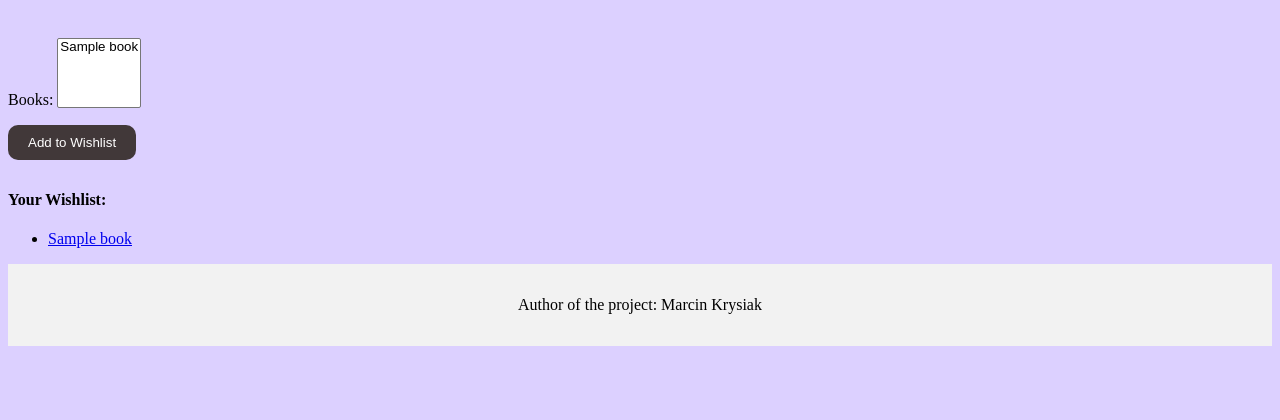
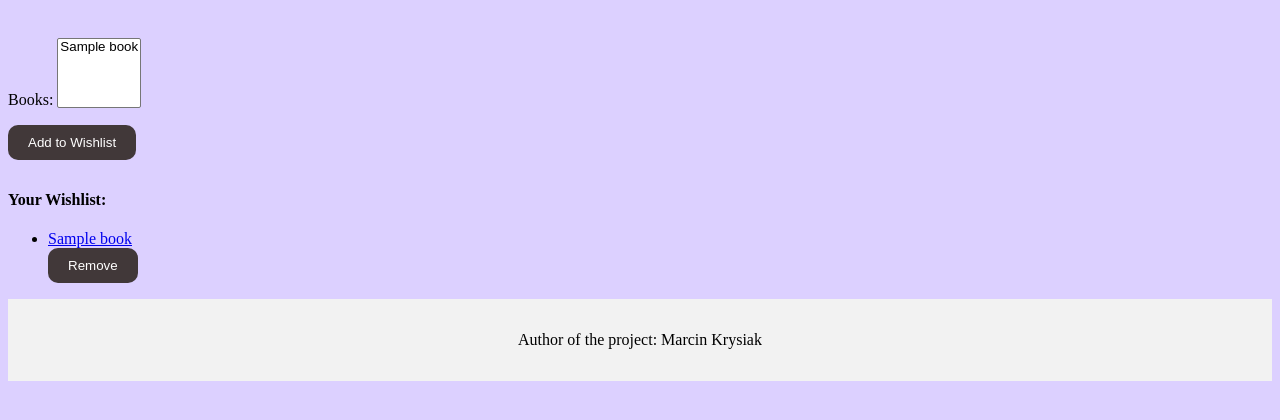
Before and after one commit to marcin-design/Bookstore-Community, a Django app: page /wishlist/ in a window 1280 px wide. Shown: the part 254-674 px from the top of the page. Run offline with Django 4.2, Linux system fonts and the light colour scheme; a user stored in the database is signed in; tables that the repository leaves empty hold one stand-in row (values such as "Sample post"); some libraries are stand-ins or nearby versions.

Commit message:
additional description added under functions

```diff
--- a/Bookstore_project/settings.py
+++ b/Bookstore_project/settings.py
@@ -132,3 +132,4 @@ MEDIA_ROOT = os.path.join(BASE_DIR, 'media')
 GOOGLE_BOOKS_API_KEY = 'AIzaSyBw14gSfuKgN5jxYJ29cgwUWI7FTbHET1Q'
 LOGIN_URL = '/login/'
 SESSION_ENGINE = 'django.contrib.sessions.backends.db'
+TEST_RUNNER = 'pytest-django.runner.PytestTestRunner'
--- a/bookstore_app/templates/bookstore_app/wishlist.html
+++ b/bookstore_app/templates/bookstore_app/wishlist.html
@@ -18,9 +18,11 @@
 <ul>
     {% for book in books_in_wishlist %}
         <li><a href="{% url 'book_details' book.id %}">{{ book.title }}</a></li>
+        <button type="submit" name="action" value="remove_from_wishlist">Remove</button>
     {% empty %}
         <li>Your wishlist is empty.</li>
     {% endfor %}
+
 </ul>
 </body>
 </html>
--- a/bookstore_app/views.py
+++ b/bookstore_app/views.py
@@ -1,17 +1,16 @@
-from datetime import datetime
-
 from django.http import Http404, HttpResponseRedirect, HttpResponse
 from django.shortcuts import render, redirect, get_object_or_404
-from django.contrib.auth import get_user_model, login, logout, authenticate
+from django.contrib.auth import login, logout, authenticate
 from django.views import View
 from django.contrib.auth.decorators import login_required
-from .models import Book, UserProfile, Friendship, Review, Wishlist, User, Notification
-from .forms import RegistrationForm, LoginForm, FriendsListForm, WishlistForm, AddFriendForm, UserBooksForm, \
+from django.utils.dateparse import parse_date
+
+from .models import Book, UserProfile, Review, Wishlist, User, Notification
+from .forms import RegistrationForm, LoginForm, WishlistForm, AddFriendForm, UserBooksForm, \
     CurrentlyReadingForm, UserRatingForm, RemoveFromWishlistForm, ReviewForm, RemoveFriendForm
 import requests
 from Bookstore_project import settings
-from django.utils.dateparse import parse_date
-from django.views.generic.detail import DetailView
+
 
 
 class RegistrationView(View):
@@ -59,6 +58,7 @@ class LoginView(View):
 
 @login_required
 def main_page(request, book_id=None):
+    # a home page feature that is intended to display a list of books to the user
     if book_id:
         try:
             book_id_int = int(book_id)
@@ -74,7 +74,7 @@ def main_page(request, book_id=None):
         api_key = settings.GOOGLE_BOOKS_API_KEY
 
         params = {
-            "q": "Golem",
+            "q": "Rat",
             "key": api_key,
         }
 
@@ -97,10 +97,8 @@ def main_page(request, book_id=None):
                 for book in existing_book:
                     books.append(book)
 
-
                 if not existing_book:
                     thumbnail = book_info.get("imageLinks", {}).get("thumbnail", "")
-
 
                     def convert_to_date(date_str):
                         # function that tries to convert a date from a custom format to a date object(Y-M-D)
@@ -133,6 +131,8 @@ def main_page(request, book_id=None):
 
 
 class BookDetailsView(View):
+    # a feature that shows the user details of the book
+    # allows a user to interact like 'like', 'dislike', 'add to wishlist', and add comments
     def get(self, request, book_id):
         book = Book.objects.get(pk=book_id)
         reviews = Review.objects.filter(book=book)
@@ -145,6 +145,9 @@ class BookDetailsView(View):
                        'reviews': reviews})
 
     def post(self, request, book_id):
+        # after calling the 'like', 'dislike' action with user 'A',
+        # and then calling one of these actions with user 'B',
+        # user 'A' will receive a notification about the action taken by the friend.
         book = get_object_or_404(Book, pk=book_id)
         form = UserRatingForm(request.POST)
         review_form = ReviewForm(request.POST)
@@ -156,6 +159,8 @@ class BookDetailsView(View):
                     if request.user not in book.disliked_users.all():
                         users_who_liked = book.liked_users.all()
                         for user in users_who_liked:
+                            # in this loop, other users (who already liked or disliked a book)
+                            # see a notification about triggered action
                             if user != request.user:
                                 notification = Notification(
                                     recipient=user,
@@ -187,6 +192,7 @@ class BookDetailsView(View):
 
             elif action == "Add to Wishlist":
                 wishlist, created = Wishlist.objects.get_or_create(user=request.user)
+                # this line tries to download or create (if doesn't exist) a wishlist object.
                 if book not in wishlist.books.all():
                     wishlist.books.add(book)
 
@@ -201,7 +207,7 @@ class BookDetailsView(View):
                             notification.save()
 
         if review_form.is_valid():
-            # feature which letting a user add a comment in the specific book view
+            # feature which letting a user add a comment in the specific book view.
             action = request.POST.get('action')
             if action == 'Add review':
                 review = review_form.save(commit=False)
@@ -220,10 +226,12 @@ class BookDetailsView(View):
 
 
 class InvalidFormView(View):
+    # the message from "invalid_form.html" appears when form is not valid.
     def get(self, request, *args, **kwargs):
         return render(request, "bookstore_app/invalid_form.html")
 
 def logout_view(request):
+    # feature which allows a user logout from the account
     logout(request)
     return render(request, 'bookstore_app/logout.html')
 
@@ -370,10 +378,21 @@ class WishlistView(View):
     def get(self, request):
         wishlist, created = Wishlist.objects.get_or_create(user=request.user)
         books_in_wishlist = wishlist.books.all()
+        remove_from_wishlist_form = RemoveFromWishlistForm()
         form = WishlistForm()
+
+        if request.method == 'POST':
+            remove_from_wishlist_form = RemoveFromWishlistForm(request.POST)
+            if remove_from_wishlist_form.is_valid():
+                book_id = remove_from_wishlist_form.cleaned_data['book_id']
+                book_to_remove = Book.objects.get(id=book_id)
+                wishlist.books.remove(book_to_remove)
+
         return render(request,
                       'bookstore_app/wishlist.html',
-                      {'form': form, 'books_in_wishlist': books_in_wishlist})
+                      {'form': form,
+                       'books_in_wishlist': books_in_wishlist,
+                       'remove_from_wishlist_form': remove_from_wishlist_form})
 
     def post(self, request):
         form = WishlistForm(request.POST)
```
